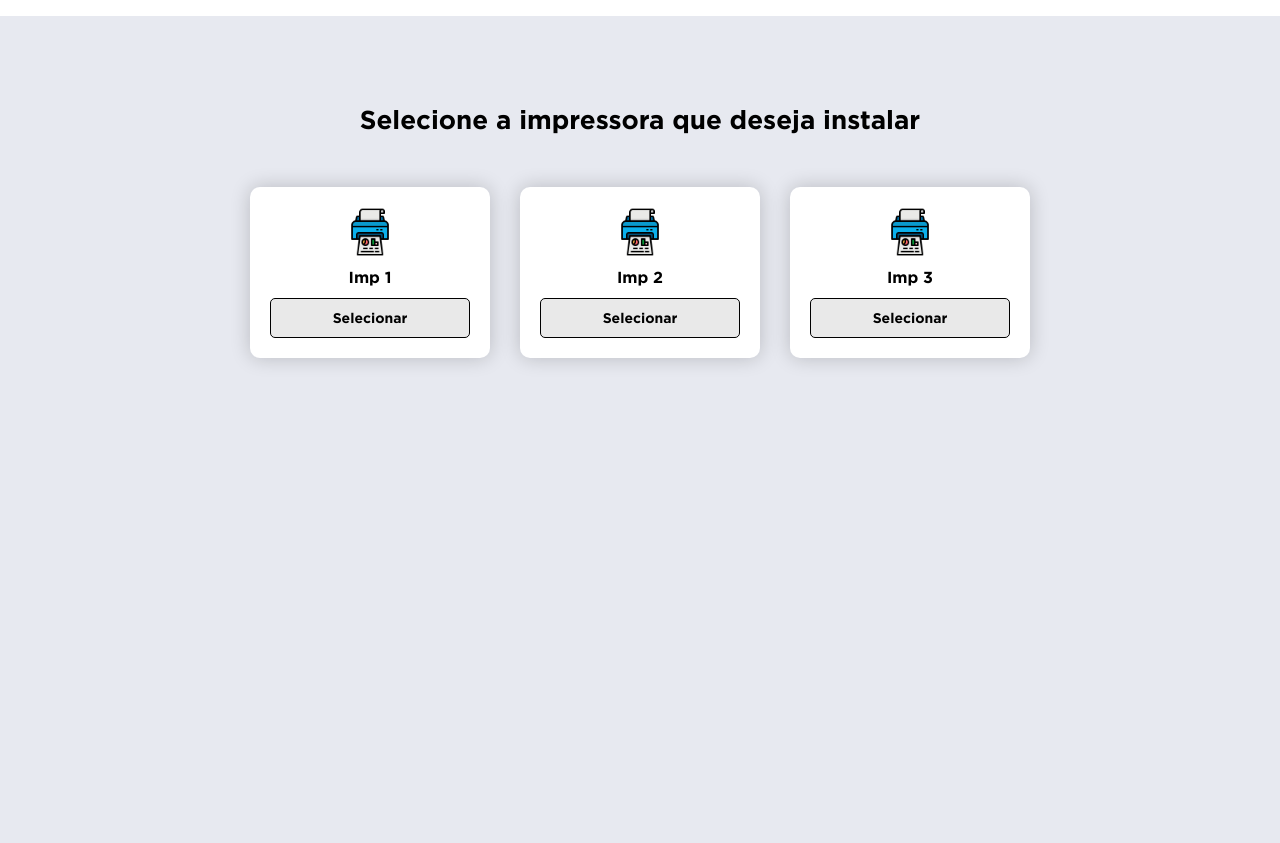
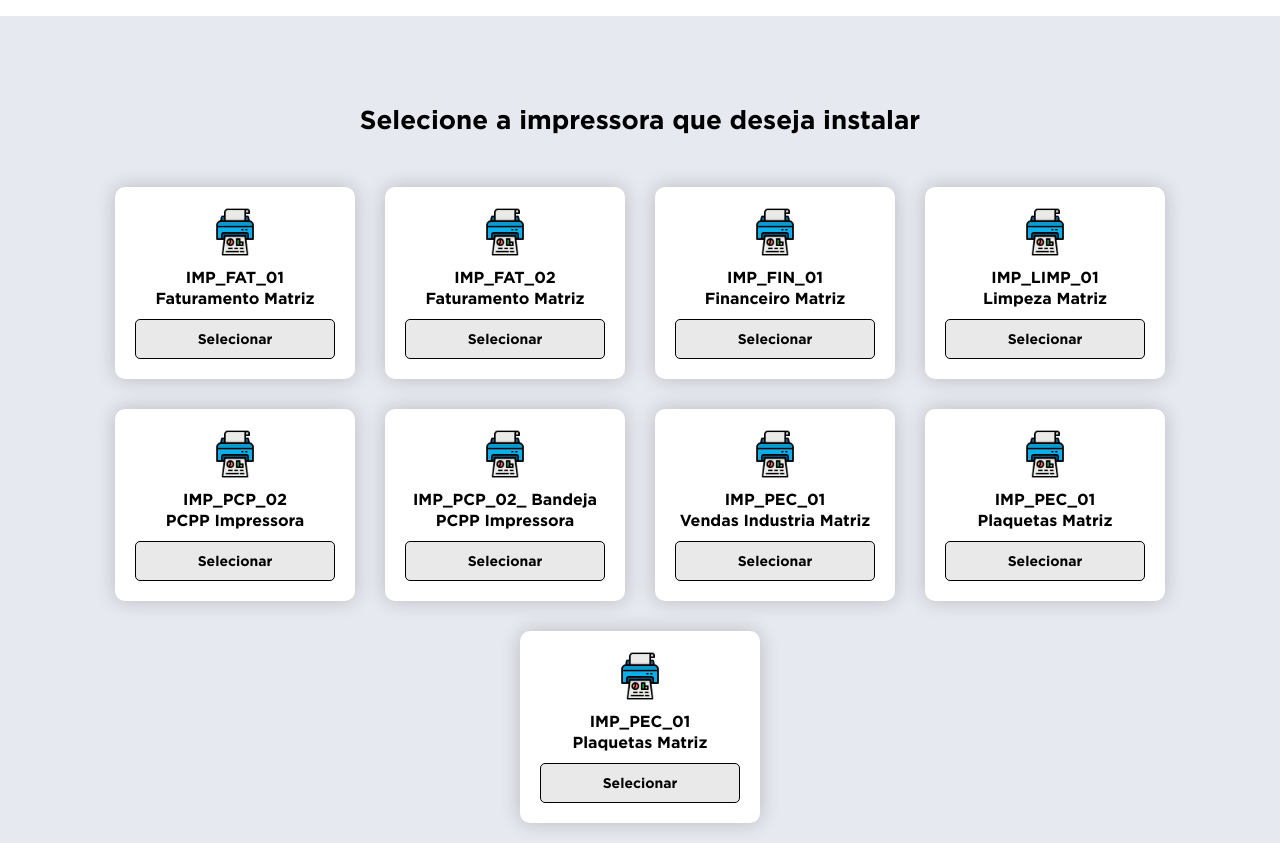
Before and after one commit to Gyane001/FlexboxImpressoras, a plain HTML site: page index.html in a window 1280 px wide. Shown: the part 79-922 px from the top of the page. Before the commit the page ends 800 px from the top, so only its background shows below. Drawn offline with Linux system fonts and the light colour scheme.

Commit message:
Adicionando impressoras p.1

```diff
--- a/index.html
+++ b/index.html
@@ -30,23 +30,75 @@
     <main id="conteudo" class="conteudo">
         <h1 class="instalacao">Selecione a impressora que deseja instalar</h1>
 
+
         <div class="impressoras">
             <img src="./img/impressora.png" />
-            <div class="nome">Imp 1</div>
+            <div class="nome">IMP_FAT_01
+                <br> Faturamento Matriz </div>
             <button class="botao">Selecionar</button>
         </div>
 
         <div class="impressoras">
             <img src="./img/impressora.png" />
-            <div class="nome">Imp 2</div>
+            <div class="nome">IMP_FAT_02
+                <br> Faturamento Matriz</div>
             <button class="botao">Selecionar</button>
         </div>
 
         <div class="impressoras">
             <img src="./img/impressora.png" />
-            <div class="nome">Imp 3</div>
+            <div class="nome">IMP_FIN_01
+                <br> Financeiro Matriz</div>
             <button class="botao">Selecionar</button>
         </div>
+
+        <div class="impressoras">
+            <img src="./img/impressora.png" />
+            <div class="nome">IMP_LIMP_01
+                <br> Limpeza Matriz</div>
+            <button class="botao">Selecionar</button>
+        </div>
+
+        <div class="impressoras">
+            <img src="./img/impressora.png" />
+            <div class="nome">IMP_PCP_02
+                <br> PCPP Impressora </div>
+            <button class="botao">Selecionar</button>
+        </div>
+
+        <div class="impressoras">
+            <img src="./img/impressora.png" />
+            <div class="nome">IMP_PCP_02_ Bandeja
+                <br> PCPP Impressora</div>
+            <button class="botao">Selecionar</button>
+        </div>
+
+        <div class="impressoras">
+            <img src="./img/impressora.png" />
+            <div class="nome">IMP_PEC_01
+                <br> Vendas Industria Matriz</div>
+            <button class="botao">Selecionar</button>
+        </div>
+
+        <div class="impressoras">
+            <img src="./img/impressora.png" />
+            <div class="nome">IMP_PEC_01
+                <br> Plaquetas Matriz</div>
+            <button class="botao">Selecionar</button>
+        </div>
+
+        <div class="impressoras">
+            <img src="./img/impressora.png" />
+            <div class="nome">IMP_PEC_01
+                <br> Plaquetas Matriz</div>
+            <button class="botao">Selecionar</button>
+        </div>
+
+
+
+
+
+
     </main>
 </body>
 
```
